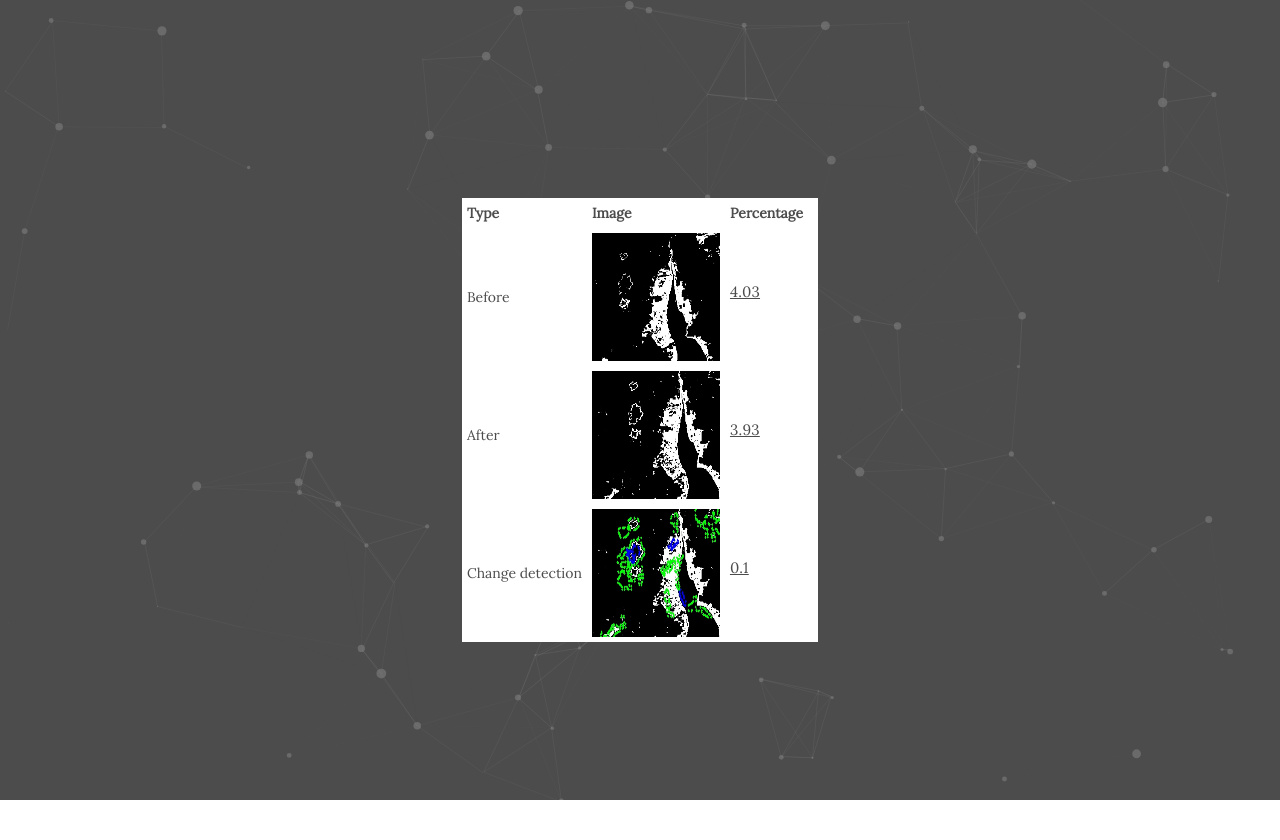
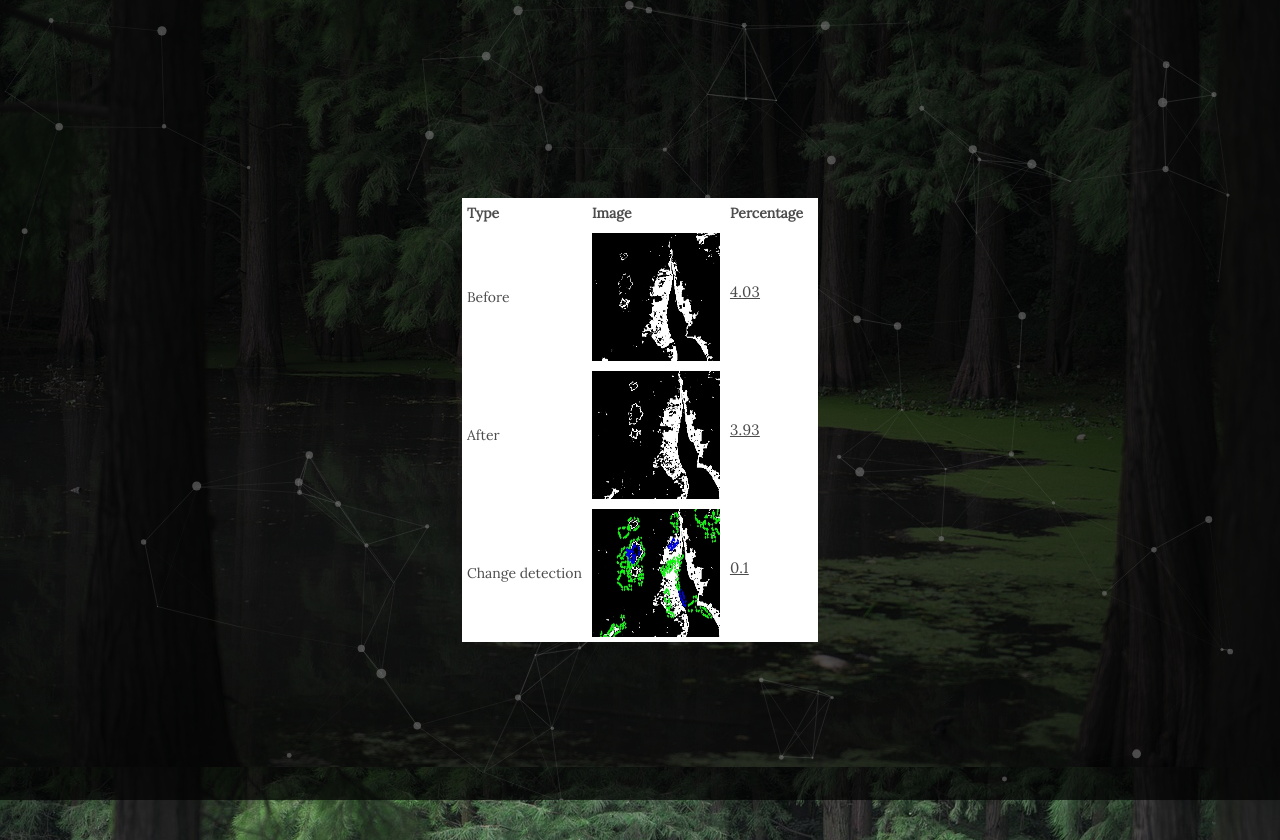
Before and after one commit to yashkasturi/mangrovefinal, a Flask app: page /final.html in a window 1280 px wide. Shown: the part 87-927 px from the top of the page. Run offline with Flask 2, Linux system fonts and the light colour scheme; some libraries are stand-ins or nearby versions.

Commit message:
Update myfile.css

```diff
--- a/static/css/myfile.css
+++ b/static/css/myfile.css
@@ -1 +1,4 @@
-<body background="{{ url_for('static', filename='images/home-bg.jpg') }}">
+body
+{
+	background-image:url('/static/images/home-bg.jpg');
+}
```
